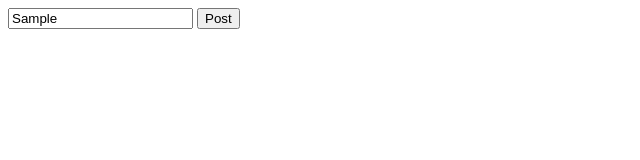
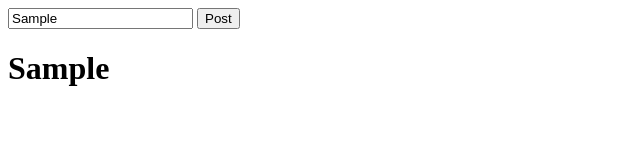
Before and after one commit to stevengo497/Microblog, a plain HTML site: page index.html in a window 1280 px wide. Both pictures are taken after typing "Sample" into the empty fields and a click on the button "Post". Shown: the whole page, without its empty margins (0-640 px from the left). Drawn offline with Linux system fonts and the light colour scheme.

Commit message:
inputed text now showing on DOM

```diff
--- a/app.js
+++ b/app.js
@@ -6,6 +6,14 @@ const blogPage = document.getElementById("blogForm");
 
 	blogPage.addEventListener("submit", function(event) {
 		event.preventDefault();
+		// this allowed the button to be used
 		let newPost = document.getElementById("inputBox").value;
+		// this allowed the values inputed in the box to be recognized
 		console.log(newPost);
+// now lets add the inputed value into the HTML page so the user can see
+	let savedPost = document.getElementById('awesomePost')
+	awesomePost.innerHTML += newPost
+
 	})
+
+// now lets add the inputed value into the HTML page so the user can see
--- a/index.html
+++ b/index.html
@@ -6,8 +6,9 @@
 <body>
 	<form id="blogForm">
 		<input type="text" name="" id="inputBox">
-		<button id="buttonPost">Post</button>
+		<button type="submit" id="buttonPost">Post</button>
 	</form>
+<h1 id="awesomePost"></h1>
 
 <script type="text/javascript" src="app.js"></script>
 </body>
```
